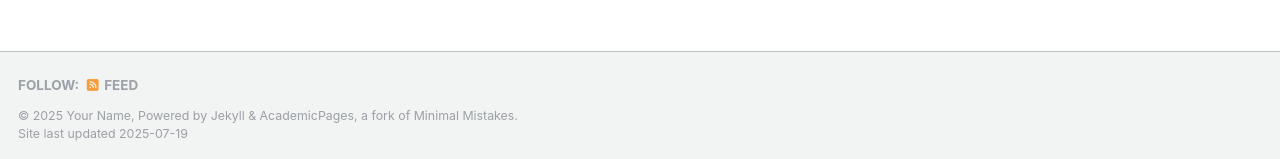
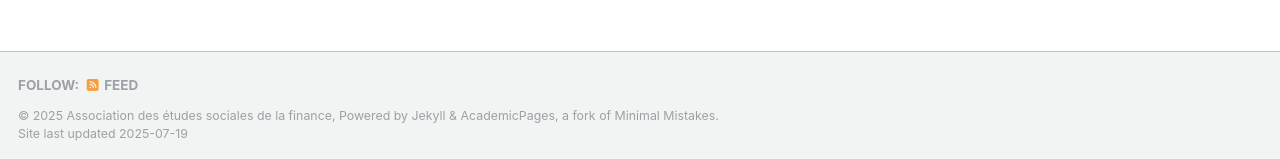
Before and after one commit to ssfa-aesf/ssfa-aesf.github.io, a Jekyll site: the page built from _pages/about.md, in a window 1280 px wide and 1033 px high. Shown: the part 871-1030 px from the top of the window. Built offline with Jekyll 4.4.1, drawn with Linux system fonts in a browser that asks for light colours.

Commit message:
Update _config.yml

```diff
--- a/_config.yml
+++ b/_config.yml
@@ -11,8 +11,8 @@ locale                   : "en-US"
 site_theme               : "default"
 title                    : "Association des études sociales de la finance"
 title_separator          : "-"
-name                     : &name "Your Name"
-description              : &description "personal description"
+name                     : &name ""
+description              : &description ""
 url                      : "https://ssfa-aesf.github.io" # the base hostname & protocol for your site e.g. "https://[your GitHub username].github.io" or if you already have some other page hosted on Github then use "https://[your GitHub username].github.io/[Your Repo Name]"
 baseurl                  : "" # the subpath of your site, e.g. "/blog"
 repository               : "ssfa-aesf/ssfa-aesf.github.io"
```
